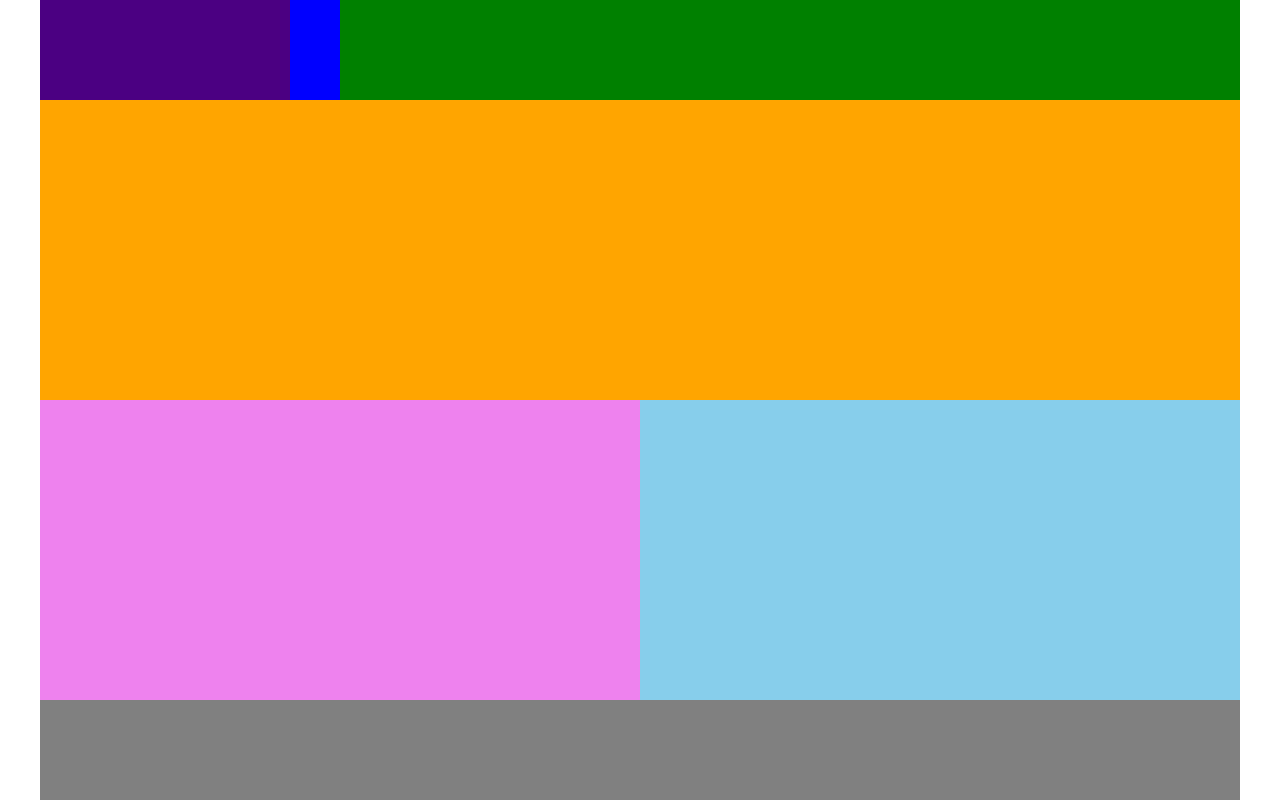
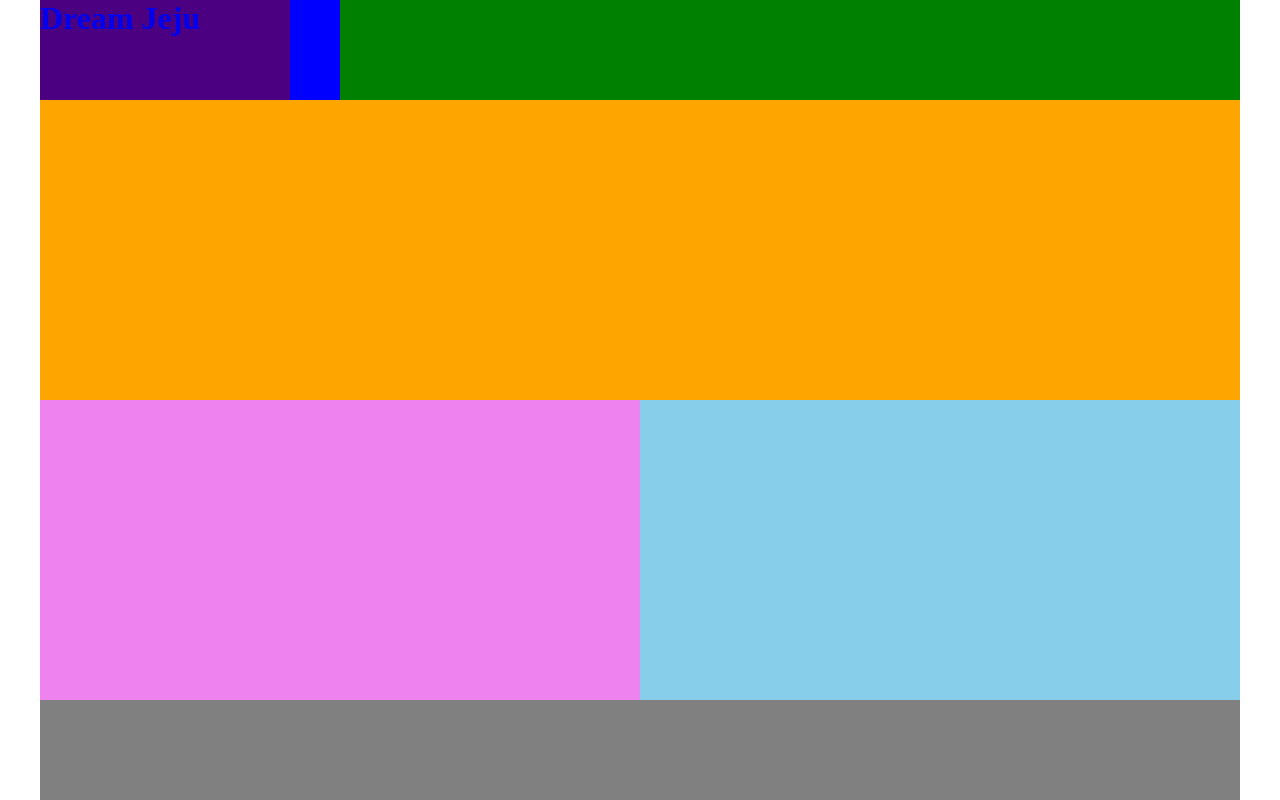
Before and after one commit to azsx92/site, a plain HTML site: page index.html in a window 1280 px wide. Drawn offline with Linux system fonts and the light colour scheme.

Commit message:
로그 만들기

```diff
--- a/index.html
+++ b/index.html
@@ -11,9 +11,12 @@
     <div id="container">
         <!-- 컨테이너 -->
         <header>
-            <div id="logo">
-                <!-- 로고 -->
-            </div>
+            <a href="index.html">
+                <div id="logo">
+                    <!-- 로고 -->
+                    <h1>Dream Jeju</h1>
+                </div>
+            </a>
             <nav>
                 <!--  내비게이션 -->
             </nav>
```
